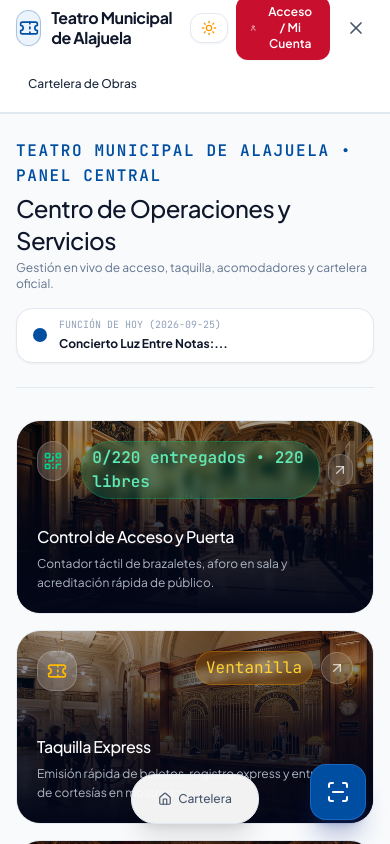
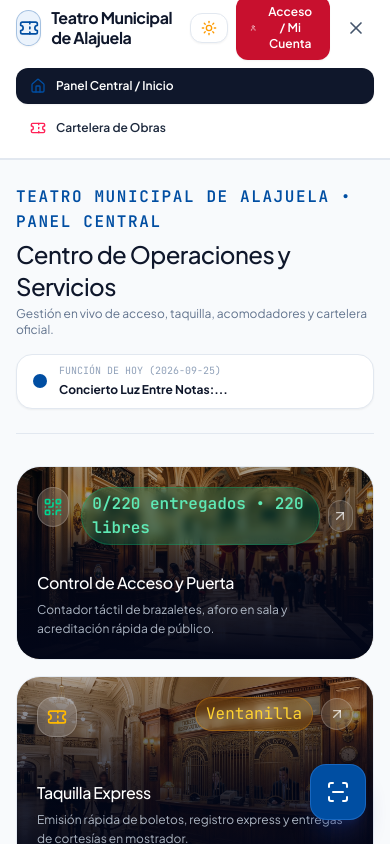
Before and after one commit to marcosromanv00/client-v7-saas-tickets, a React (Vite) app: page / in a window 390 px wide. Both pictures are taken after a click on the button 356 px from the left and 28 px from the top of the page. Shown: the top 844 px of the page. Built offline with nearby package versions, Linux system fonts and the light colour scheme.

Commit message:
feat(mobile): redisenar dock de solo iconos y menu lateral vertical sin scroll horizontal

```diff
--- a/src/components/layout/BottomNavBar.tsx
+++ b/src/components/layout/BottomNavBar.tsx
@@ -1,5 +1,5 @@
 import React from "react";
-import { Home, Shield, QrCode } from "lucide-react";
+import { Home, Shield, QrCode, Ticket, Armchair, Zap } from "lucide-react";
 import { motion } from "motion/react";
 import { ActiveTab } from "./CivicHeader";
 import { useAuthStore } from "../../features/auth/useAuthStore";
@@ -16,80 +16,76 @@ export const BottomNavBar: React.FC<BottomNavBarProps> = ({
   const { isSuperAdmin, isProducer, isStaff } = useAuthStore();
   const hasStaffRole = isSuperAdmin || isProducer || isStaff;
 
-  // En la vista pública de cartelera y butacas, nunca mostramos barras que compitan con la compra
-  if (activeTab === "public") {
+  // Solo se muestra a roles de personal / administración
+  if (!hasStaffRole) {
     return null;
   }
 
+  const navItems: { tab: ActiveTab; label: string; icon: React.ReactNode; activeColor: string }[] = [
+    {
+      tab: "home",
+      label: "Inicio",
+      icon: <Home className="w-5 h-5" />,
+      activeColor: "bg-slate-900 dark:bg-white text-white dark:text-slate-900 shadow-md",
+    },
+    {
+      tab: "puerta",
+      label: "Puerta",
+      icon: <QrCode className="w-5 h-5" />,
+      activeColor: "bg-teal-600 text-white shadow-md shadow-teal-900/30",
+    },
+    {
+      tab: "taquilla",
+      label: "Taquilla",
+      icon: <Zap className="w-5 h-5" />,
+      activeColor: "bg-amber-500 text-white shadow-md shadow-amber-900/30",
+    },
+    {
+      tab: "sala",
+      label: "Sala",
+      icon: <Armchair className="w-5 h-5" />,
+      activeColor: "bg-emerald-600 text-white shadow-md shadow-emerald-900/30",
+    },
+    {
+      tab: "public",
+      label: "Cartelera",
+      icon: <Ticket className="w-5 h-5" />,
+      activeColor: "bg-rose-600 text-white shadow-md shadow-rose-900/30",
+    },
+    {
+      tab: "admin",
+      label: "Aforo",
+      icon: <Shield className="w-5 h-5" />,
+      activeColor: "bg-teatro-blue dark:bg-blue-600 text-white shadow-md shadow-blue-900/30",
+    },
+  ];
+
   return (
-    <div className="fixed bottom-3 inset-x-0 z-40 p-2 pointer-events-none flex justify-center lg:hidden">
+    <div className="fixed bottom-3 inset-x-0 z-40 px-3 pointer-events-none flex justify-center lg:hidden">
       <motion.nav
         initial={{ y: 20, opacity: 0 }}
         animate={{ y: 0, opacity: 1 }}
-        className="pointer-events-auto bg-white/95 dark:bg-[#071324]/95 backdrop-blur-2xl border border-slate-200 dark:border-[#192f52] rounded-3xl shadow-xl px-3 py-2 flex items-center gap-1.5 transition-colors"
+        className="pointer-events-auto bg-white/95 dark:bg-[#071324]/95 backdrop-blur-2xl border border-slate-200 dark:border-[#192f52] rounded-3xl shadow-2xl p-1.5 flex items-center justify-between gap-1 max-w-xs sm:max-w-md w-full transition-colors"
       >
-        <button
-          type="button"
-          onClick={() => onTabChange("public")}
-          className="flex items-center gap-1.5 px-3.5 py-2 rounded-2xl text-xs font-medium transition-colors text-slate-600 dark:text-slate-300 hover:text-slate-900 dark:hover:text-white hover:bg-slate-100 dark:hover:bg-slate-800"
-        >
-          <Home className="w-3.5 h-3.5" />
-          <span>Cartelera</span>
-        </button>
-
-        {hasStaffRole && (
-          <>
+        {navItems.map((item) => {
+          const isActive = activeTab === item.tab;
+          return (
             <button
+              key={item.tab}
               type="button"
-              onClick={() => onTabChange("taquilla")}
-              className={`flex items-center gap-1.5 px-3 py-2 rounded-2xl text-xs font-semibold transition-colors ${
-                activeTab === "taquilla"
-                  ? "bg-amber-500 text-white shadow-xs"
-                  : "text-slate-600 dark:text-slate-300 hover:text-slate-900 dark:hover:text-white"
+              onClick={() => onTabChange(item.tab)}
+              title={item.label}
+              aria-label={item.label}
+              className={`flex-1 flex flex-col items-center justify-center h-10 rounded-2xl transition-all cursor-pointer ${
+                isActive
+                  ? item.activeColor
+                  : "text-slate-500 dark:text-slate-400 hover:text-slate-900 dark:hover:text-white hover:bg-slate-100 dark:hover:bg-slate-800/60"
               }`}
             >
-              <span>Taquilla</span>
+              {item.icon}
             </button>
-
-            <button
-              type="button"
-              onClick={() => onTabChange("puerta")}
-              className={`flex items-center gap-1.5 px-3 py-2 rounded-2xl text-xs font-semibold transition-colors ${
-                activeTab === "puerta"
-                  ? "bg-teal-600 text-white shadow-xs"
-                  : "text-slate-600 dark:text-slate-300 hover:text-slate-900 dark:hover:text-white"
-              }`}
-            >
-              <QrCode className="w-3.5 h-3.5" />
-              <span>Puerta</span>
-            </button>
-
-            <button
-              type="button"
-              onClick={() => onTabChange("sala")}
-              className={`flex items-center gap-1.5 px-3 py-2 rounded-2xl text-xs font-semibold transition-colors ${
-                activeTab === "sala"
-                  ? "bg-emerald-600 text-white shadow-xs"
-                  : "text-slate-600 dark:text-slate-300 hover:text-slate-900 dark:hover:text-white"
-              }`}
-            >
-              <span>Sala</span>
-            </button>
-
-            <button
-              type="button"
-              onClick={() => onTabChange("admin")}
-              className={`flex items-center gap-1.5 px-3 py-2 rounded-2xl text-xs font-semibold transition-colors ${
-                activeTab === "admin"
-                  ? "bg-teatro-blue dark:bg-blue-600 text-white shadow-xs"
-                  : "text-slate-600 dark:text-slate-300 hover:text-slate-900 dark:hover:text-white"
-              }`}
-            >
-              <Shield className="w-3.5 h-3.5" />
-              <span>Aforo</span>
-            </button>
-          </>
-        )}
+          );
+        })}
       </motion.nav>
     </div>
   );
--- a/src/components/layout/CivicHeader.tsx
+++ b/src/components/layout/CivicHeader.tsx
@@ -3,8 +3,9 @@ import { Ticket as TicketIcon, User, LogOut, Menu, X } from "lucide-react";
 import { useAuthStore } from "../../features/auth/useAuthStore";
 import { useTheaterStore } from "../../features/tickets/useTheaterStore";
 import { ThemeToggle } from "./ThemeToggle";
+import { CivicMobileMenu } from "./CivicMobileMenu";
 
-export type ActiveTab = "public" | "taquilla" | "puerta" | "sala" | "admin";
+export type ActiveTab = "home" | "public" | "taquilla" | "puerta" | "sala" | "admin";
 
 interface CivicHeaderProps {
   activeTab: ActiveTab;
@@ -38,7 +39,7 @@ export const CivicHeader: React.FC<CivicHeaderProps> = ({
       <div className="max-w-7xl mx-auto px-4 sm:px-6 lg:px-8">
         <div className="flex items-center justify-between h-14 sm:h-16">
           {/* MARCA E IDENTIDAD INSTITUCIONAL: TEATRO MUNICIPAL DE ALAJUELA */}
-          <div onClick={() => onTabChange("public")} className="flex items-center gap-2.5 cursor-pointer group select-none" title="Ir a inicio de cartelera">
+          <div onClick={() => onTabChange("home")} className="flex items-center gap-2.5 cursor-pointer group select-none" title="Ir a inicio de centro operativo">
             <div className="w-9 h-9 sm:w-10 sm:h-10 rounded-2xl bg-teatro-blue-light dark:bg-teatro-blue/20 border border-teatro-blue/30 dark:border-blue-500/30 flex items-center justify-center text-teatro-blue dark:text-blue-400 shadow-xs group-hover:scale-105 group-hover:bg-teatro-blue group-hover:text-white dark:group-hover:bg-blue-600 transition-all">
               <TicketIcon className="w-5 h-5" />
             </div>
@@ -50,6 +51,17 @@ export const CivicHeader: React.FC<CivicHeaderProps> = ({
 
           {/* NAVEGACIÓN PÚBLICA PRINCIPAL */}
           <nav className="hidden md:flex items-center gap-2">
+            <button
+              onClick={() => onTabChange("home")}
+              className={`px-3.5 py-2 rounded-xl text-xs font-semibold transition-all cursor-pointer ${
+                activeTab === "home"
+                  ? "bg-slate-900 dark:bg-white text-white dark:text-slate-900 shadow-xs"
+                  : "text-slate-600 dark:text-slate-300 hover:text-slate-900 dark:hover:text-white hover:bg-slate-100 dark:hover:bg-slate-800/60"
+              }`}
+            >
+              Panel Central
+            </button>
+
             <button
               onClick={() => onTabChange("public")}
               className={`px-3.5 py-2 rounded-xl text-xs font-semibold transition-all cursor-pointer ${
@@ -158,37 +170,15 @@ export const CivicHeader: React.FC<CivicHeaderProps> = ({
         </div>
       </div>
 
-      {/* MENÚ MÓVIL */}
-      {mobileMenuOpen && (
-        <div className="md:hidden bg-white dark:bg-[#071324] border-b border-slate-200 dark:border-[#192f52] px-4 py-3 space-y-2">
-          <button
-            onClick={() => { onTabChange("public"); setMobileMenuOpen(false); }}
-            className="w-full text-left px-3 py-2 rounded-xl text-xs font-medium text-slate-800 dark:text-slate-100 hover:bg-slate-100 dark:hover:bg-slate-800"
-          >
-            Cartelera de Obras
-          </button>
-          {currentUser && isCitizen && (
-            <button
-              onClick={() => { onOpenCitizenDrawer(); setMobileMenuOpen(false); }}
-              className="w-full text-left px-3 py-2 rounded-xl text-xs font-medium text-teatro-blue dark:text-blue-400 hover:bg-slate-100 dark:hover:bg-slate-800 flex items-center justify-between"
-            >
-              <span>Mis Entradas</span>
-              <span className="font-mono text-[10px] bg-muni-red text-white px-2 py-0.5 rounded-full">{userTicketsCount}</span>
-            </button>
-          )}
-          {hasStaffRole && (
-            <div className="pt-2 border-t border-slate-200 dark:border-slate-800 space-y-1">
-              <span className="text-[10px] font-mono uppercase text-slate-400 px-3">Módulos de Personal</span>
-              <div className="grid grid-cols-2 gap-1 px-1">
-                <button onClick={() => { onTabChange("taquilla"); setMobileMenuOpen(false); }} className="text-left px-2.5 py-1.5 rounded-lg text-xs font-medium text-amber-600 dark:text-amber-400 hover:bg-slate-100">Taquilla</button>
-                <button onClick={() => { onTabChange("puerta"); setMobileMenuOpen(false); }} className="text-left px-2.5 py-1.5 rounded-lg text-xs font-medium text-teal-600 dark:text-teal-400 hover:bg-slate-100">Puerta</button>
-                <button onClick={() => { onTabChange("sala"); setMobileMenuOpen(false); }} className="text-left px-2.5 py-1.5 rounded-lg text-xs font-medium text-emerald-600 dark:text-emerald-400 hover:bg-slate-100">Acomodadores</button>
-                <button onClick={() => { onTabChange("admin"); setMobileMenuOpen(false); }} className="text-left px-2.5 py-1.5 rounded-lg text-xs font-medium text-teatro-blue dark:text-blue-400 hover:bg-slate-100">Aforo</button>
-              </div>
-            </div>
-          )}
-        </div>
-      )}
+      {/* MENÚ MÓVIL (APERTURA VERTICAL) */}
+      <CivicMobileMenu
+        isOpen={mobileMenuOpen}
+        activeTab={activeTab}
+        onTabChange={onTabChange}
+        onClose={() => setMobileMenuOpen(false)}
+        onOpenCitizenDrawer={onOpenCitizenDrawer}
+        userTicketsCount={userTicketsCount}
+      />
     </header>
   );
 };
--- /dev/null
+++ b/src/components/layout/CivicMobileMenu.tsx
@@ -0,0 +1,132 @@
+import React from "react";
+import { Home, Ticket as TicketIcon, QrCode, Zap, Armchair, Shield } from "lucide-react";
+import { ActiveTab } from "./CivicHeader";
+import { useAuthStore } from "../../features/auth/useAuthStore";
+
+interface CivicMobileMenuProps {
+  isOpen: boolean;
+  activeTab: ActiveTab;
+  onTabChange: (tab: ActiveTab) => void;
+  onClose: () => void;
+  onOpenCitizenDrawer: () => void;
+  userTicketsCount: number;
+}
+
+export const CivicMobileMenu: React.FC<CivicMobileMenuProps> = ({
+  isOpen,
+  activeTab,
+  onTabChange,
+  onClose,
+  onOpenCitizenDrawer,
+  userTicketsCount,
+}) => {
+  const { currentUser, isCitizen, isSuperAdmin, isProducer, isStaff } = useAuthStore();
+  const hasStaffRole = isSuperAdmin || isProducer || isStaff;
+
+  if (!isOpen) return null;
+
+  const handleSelect = (tab: ActiveTab) => {
+    onTabChange(tab);
+    onClose();
+  };
+
+  return (
+    <div className="md:hidden bg-white dark:bg-[#071324] border-b border-slate-200 dark:border-[#192f52] px-4 py-3 space-y-1.5 animate-in fade-in slide-in-from-top-2 duration-150">
+      <button
+        onClick={() => handleSelect("home")}
+        className={`w-full text-left px-3.5 py-2.5 rounded-xl text-xs font-semibold flex items-center gap-2.5 transition-colors cursor-pointer ${
+          activeTab === "home"
+            ? "bg-slate-900 dark:bg-white text-white dark:text-slate-900 shadow-xs"
+            : "text-slate-800 dark:text-slate-100 hover:bg-slate-100 dark:hover:bg-slate-800"
+        }`}
+      >
+        <Home className="w-4 h-4 text-teatro-blue dark:text-blue-400" />
+        <span>Panel Central / Inicio</span>
+      </button>
+
+      <button
+        onClick={() => handleSelect("public")}
+        className={`w-full text-left px-3.5 py-2.5 rounded-xl text-xs font-semibold flex items-center gap-2.5 transition-colors cursor-pointer ${
+          activeTab === "public"
+            ? "bg-teatro-blue text-white shadow-xs"
+            : "text-slate-800 dark:text-slate-100 hover:bg-slate-100 dark:hover:bg-slate-800"
+        }`}
+      >
+        <TicketIcon className="w-4 h-4 text-rose-500" />
+        <span>Cartelera de Obras</span>
+      </button>
+
+      {currentUser && isCitizen && (
+        <button
+          onClick={() => {
+            onOpenCitizenDrawer();
+            onClose();
+          }}
+          className="w-full text-left px-3.5 py-2.5 rounded-xl text-xs font-semibold text-teatro-blue dark:text-blue-400 hover:bg-slate-100 dark:hover:bg-slate-800 flex items-center justify-between cursor-pointer"
+        >
+          <span>Mis Entradas</span>
+          <span className="font-mono text-2xs bg-muni-red text-white px-2 py-0.5 rounded-full">
+            {userTicketsCount}
+          </span>
+        </button>
+      )}
+
+      {hasStaffRole && (
+        <div className="pt-2 border-t border-slate-200 dark:border-slate-800 space-y-1">
+          <span className="text-[10px] font-mono uppercase text-slate-400 px-3 block mb-1">
+            Módulos de Personal (Apertura Vertical)
+          </span>
+          <div className="flex flex-col space-y-1">
+            <button
+              onClick={() => handleSelect("puerta")}
+              className={`w-full text-left px-3.5 py-2.5 rounded-xl text-xs font-medium flex items-center gap-2.5 transition-colors cursor-pointer ${
+                activeTab === "puerta"
+                  ? "bg-teal-600 text-white shadow-xs"
+                  : "text-slate-700 dark:text-slate-300 hover:bg-slate-100 dark:hover:bg-slate-800"
+              }`}
+            >
+              <QrCode className="w-4 h-4 text-teal-600 dark:text-teal-400" />
+              <span>Control de Puerta & Brazaletes</span>
+            </button>
+
+            <button
+              onClick={() => handleSelect("taquilla")}
+              className={`w-full text-left px-3.5 py-2.5 rounded-xl text-xs font-medium flex items-center gap-2.5 transition-colors cursor-pointer ${
+                activeTab === "taquilla"
+                  ? "bg-amber-500 text-white shadow-xs"
+                  : "text-slate-700 dark:text-slate-300 hover:bg-slate-100 dark:hover:bg-slate-800"
+              }`}
+            >
+              <Zap className="w-4 h-4 text-amber-500" />
+              <span>Taquilla Express & Venta</span>
+            </button>
+
+            <button
+              onClick={() => handleSelect("sala")}
+              className={`w-full text-left px-3.5 py-2.5 rounded-xl text-xs font-medium flex items-center gap-2.5 transition-colors cursor-pointer ${
+                activeTab === "sala"
+                  ? "bg-emerald-600 text-white shadow-xs"
+                  : "text-slate-700 dark:text-slate-300 hover:bg-slate-100 dark:hover:bg-slate-800"
+              }`}
+            >
+              <Armchair className="w-4 h-4 text-emerald-600 dark:text-emerald-400" />
+              <span>Control de Sala & Acomodadores</span>
+            </button>
+
+            <button
+              onClick={() => handleSelect("admin")}
+              className={`w-full text-left px-3.5 py-2.5 rounded-xl text-xs font-medium flex items-center gap-2.5 transition-colors cursor-pointer ${
+                activeTab === "admin"
+                  ? "bg-teatro-blue text-white shadow-xs"
+                  : "text-slate-700 dark:text-slate-300 hover:bg-slate-100 dark:hover:bg-slate-800"
+              }`}
+            >
+              <Shield className="w-4 h-4 text-teatro-blue dark:text-blue-400" />
+              <span>Administración de Aforo</span>
+            </button>
+          </div>
+        </div>
+      )}
+    </div>
+  );
+};
```
